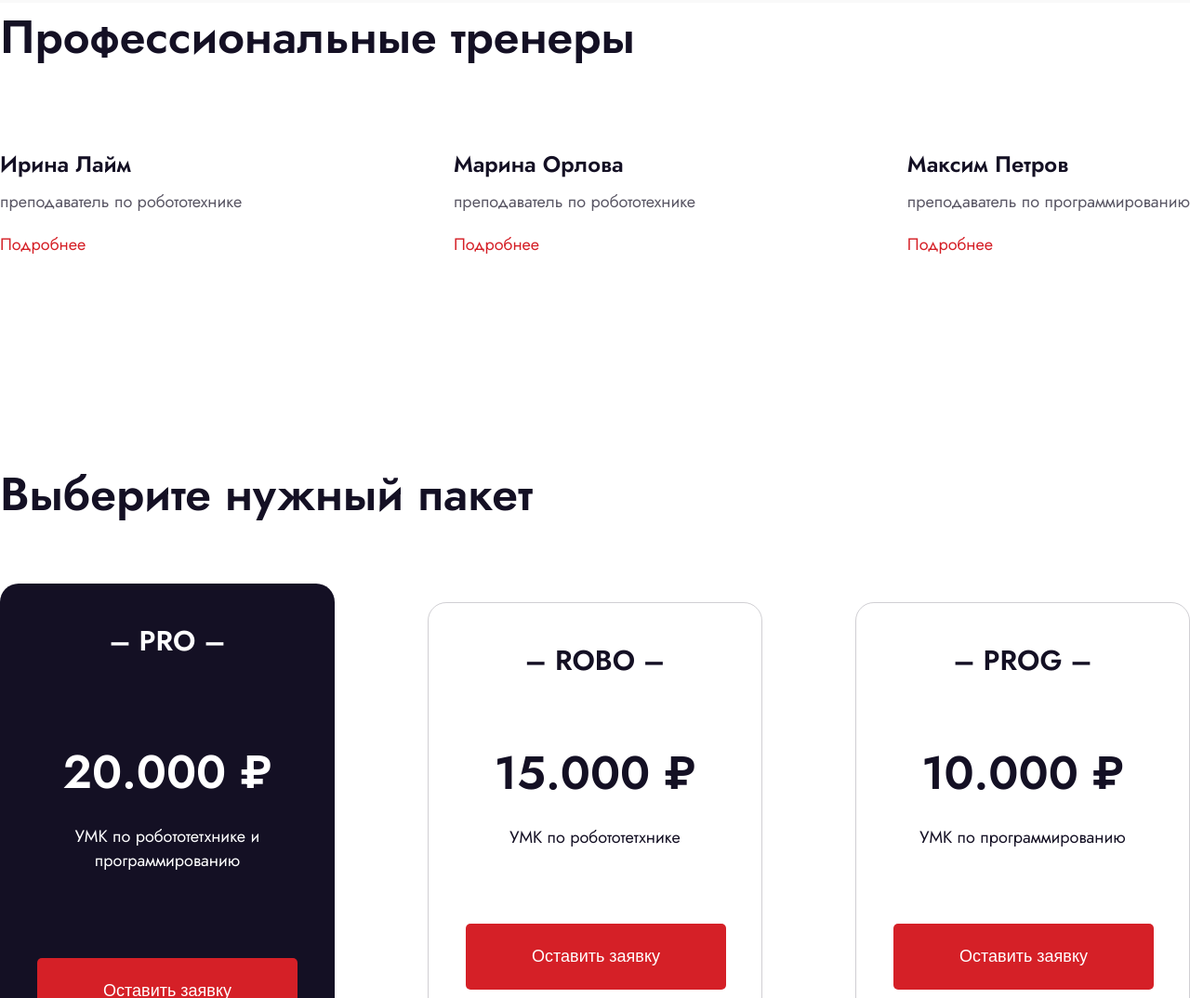
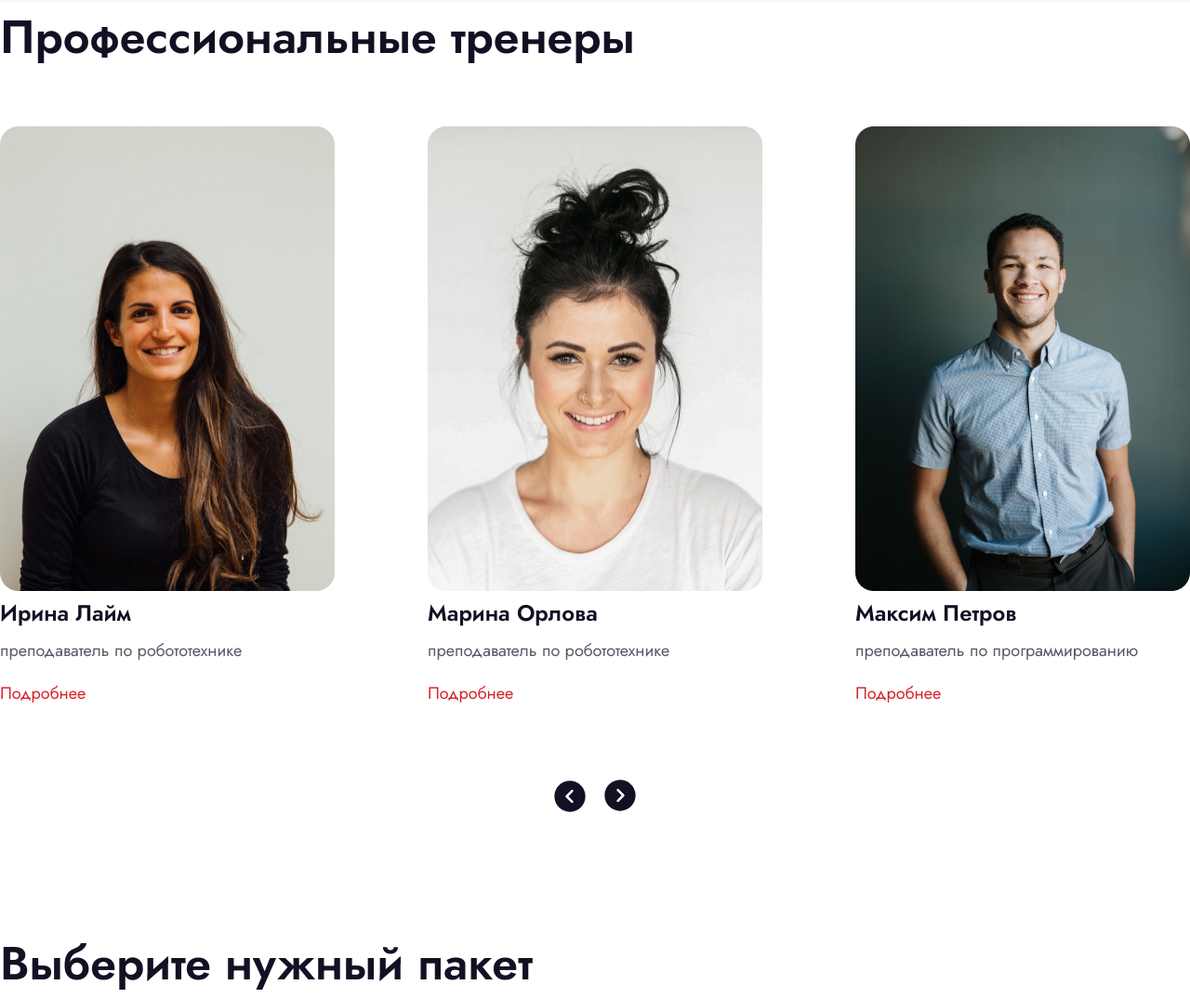
Before and after one commit to curlyvld/WebSite_RoboSchool, a plain HTML site: page index.html in a window 1280 px wide. Shown: the part 1546-2620 px from the top of the page at 93% size. Drawn offline with Linux system fonts and the light colour scheme.

Commit message:
Update index.html

```diff
--- a/index.html
+++ b/index.html
@@ -90,39 +90,39 @@
       <div class="trainers__title title">Профессиональные тренеры</div>
       <div class="trainers__carousel">
         <div class="trainers__carousel__one caros">
-          <div class="trainers__carousel__one__ph"><img src="/robo school/img/train1.jpg" alt=""></div>
+          <div class="trainers__carousel__one__ph"><img src="./img/train1.jpg" alt=""></div>
           <div class="trainers__carousel__one__name subnam">Ирина Лайм</div>
           <div class="trainers__carousel__one__text subtex">преподаватель по робототехнике</div>
           <div class="trainers__carousel__one__mod "><a href="#" id="modal" class="modlink">Подробнее</a></div>
         </div>
         <div class="trainers__carousel__two caros">
-          <div class="trainers__carousel__two__ph"><img src="/robo school/img/train2.jpg" alt=""></div>
+          <div class="trainers__carousel__two__ph"><img src="./img/train2.jpg" alt=""></div>
           <div class="trainers__carousel__two__name subnam">Марина Орлова</div>
           <div class="trainers__carousel__two__text subtex">преподаватель по робототехнике</div>
           <div class="trainers__carousel__two__mod "><a href="#" id="modal" class="modlink">Подробнее</a></div>
         </div>
         <div class="trainers__carousel__three caros">
-          <div class="trainers__carousel__three__ph"><img src="/robo school/img/train3.jpg" alt=""></div>
+          <div class="trainers__carousel__three__ph"><img src="./img/train3.jpg" alt=""></div>
           <div class="trainers__carousel__three__name subnam">Максим Петров</div>
           <div class="trainers__carousel__three__text subtex">преподаватель по программированию</div>
           <div class="trainers__carousel__three__mod "><a href="#" id="modal" class="modlink">Подробнее</a></div>
         </div>
         <div class="trainers__carousel__four caros">
-          <div class="trainers__carousel__four__ph"><img src="/robo school/img/train4.jpg" alt=""></div>
+          <div class="trainers__carousel__four__ph"><img src="./img/train4.jpg" alt=""></div>
           <div class="trainers__carousel__four__name subnam">Константин Назаров</div>
           <div class="trainers__carousel__four__text subtex">преподаватель по робототехнике</div>
           <div class="trainers__carousel__four__mod "><a href="#" id="modal" class="modlink">Подробнее</a></div>
         </div>
         <div class="trainers__carousel__five caros">
-          <div class="trainers__carousel__five__ph"><img src="/robo school/img/train5.jpg" alt=""></div>
+          <div class="trainers__carousel__five__ph"><img src="./img/train5.jpg" alt=""></div>
           <div class="trainers__carousel__five__name subnam">Лиза Весенняя</div>
           <div class="trainers__carousel__five__text subtex">преподаватель по программированию</div>
           <div class="trainers__carousel__five__mod "><a href="#" id="modal" class="modlink">Подробнее</a></div>
         </div>
       </div>
       <div class="trainers__slider__block">
-        <button class="slider__btn__left"><img src="/robo school/img/icons/Arrow - Right Circle.svg" alt=""></button>
-        <button class="slider__btn__right"><img src="/robo school/img/icons/Arrow - Right Circle.svg" alt=""></button>
+        <button class="slider__btn__left"><img src="./img/icons/Arrow - Right Circle.svg" alt=""></button>
+        <button class="slider__btn__right"><img src="./img/icons/Arrow - Right Circle.svg" alt=""></button>
       </div>
     </div>
   </div>
```
